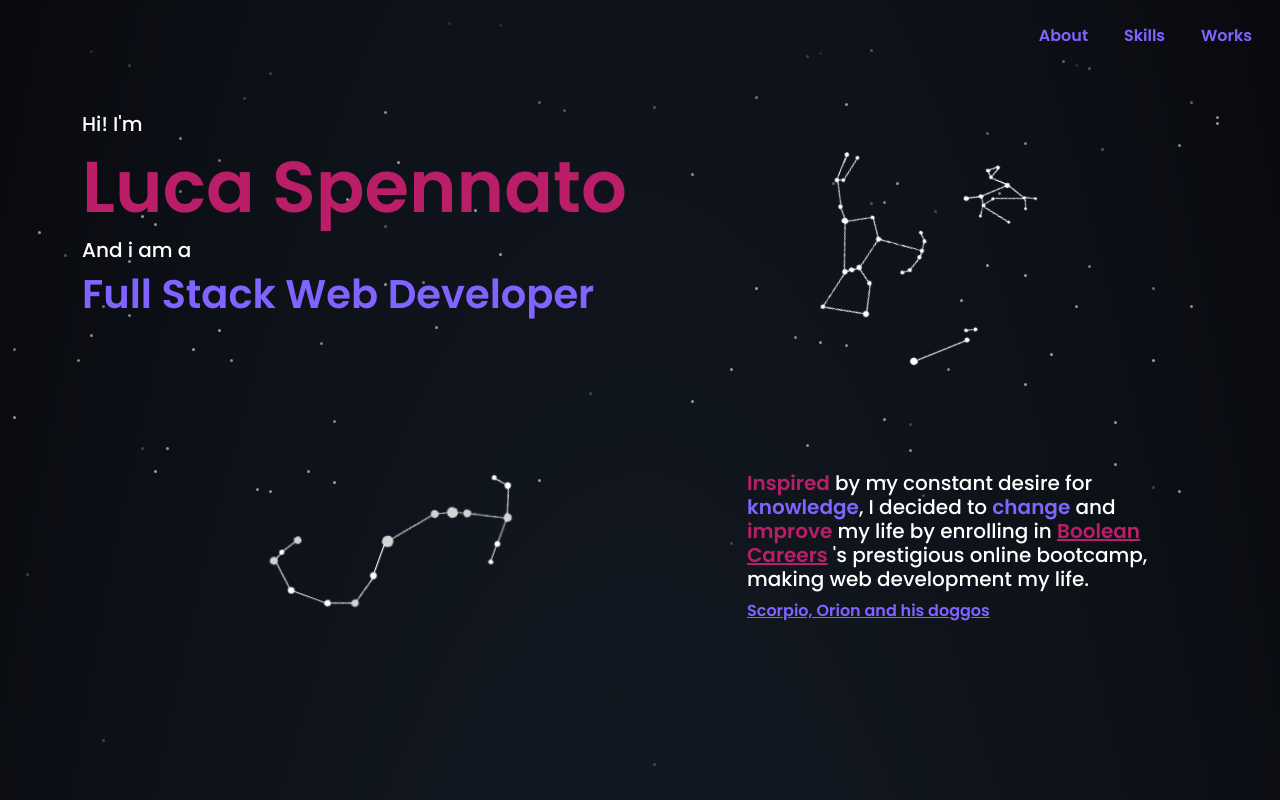
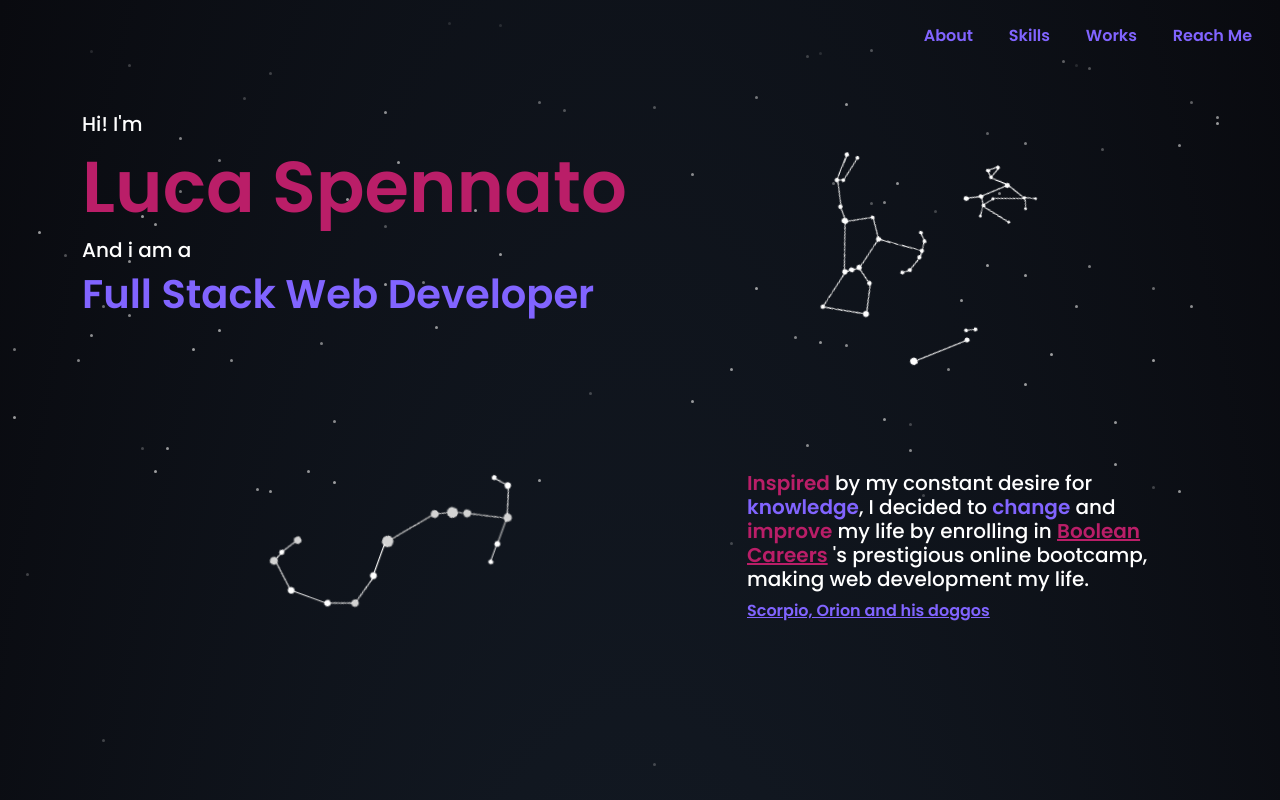
Before and after one commit to LucaSpennato/Luca-Spennato, a Vue app: page / in a window 1280 px wide. Shown: the top 800 px of the page. Built offline with nearby package versions, Linux system fonts and the light colour scheme.

Commit message:
fix: header tag added in header component; add: reach me in array

```diff
--- a/src/components/HeaderComponent.vue
+++ b/src/components/HeaderComponent.vue
@@ -1,5 +1,6 @@
 <template>
-  <nav id="header" class="container-fluid pt-4 sticky-top">
+  <header id="header" class="container-fluid pt-4 sticky-top">
+    <nav>
       <div class="row">
 
         <ul class="col-12">
@@ -12,6 +13,7 @@
 
       </div>
     </nav>
+  </header>
 </template>
 
 <script>
@@ -41,6 +43,11 @@ export default {
           route: '#works',
           isActive: false,
         },
+        {
+          text: 'Reach me',
+          route: '#reachMe',
+          isActive: false,
+        },
       ]
     }
   },
@@ -67,7 +74,6 @@ export default {
   @import '../scss/partials/_variables.scss';
 
   #header{
-
 
     ul{
       list-style: none;
```
Lines whose indentation alone changed are shown as unchanged.
